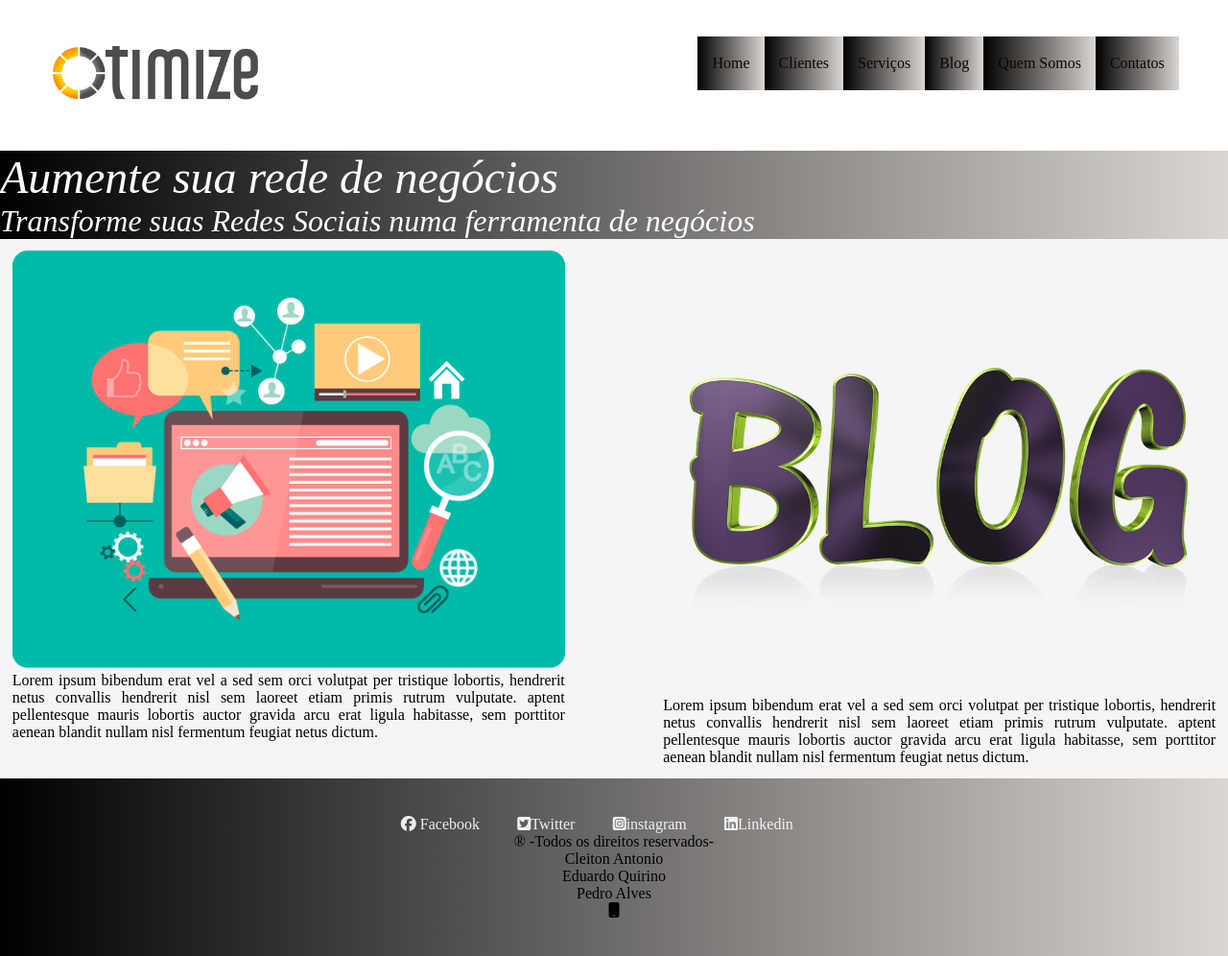
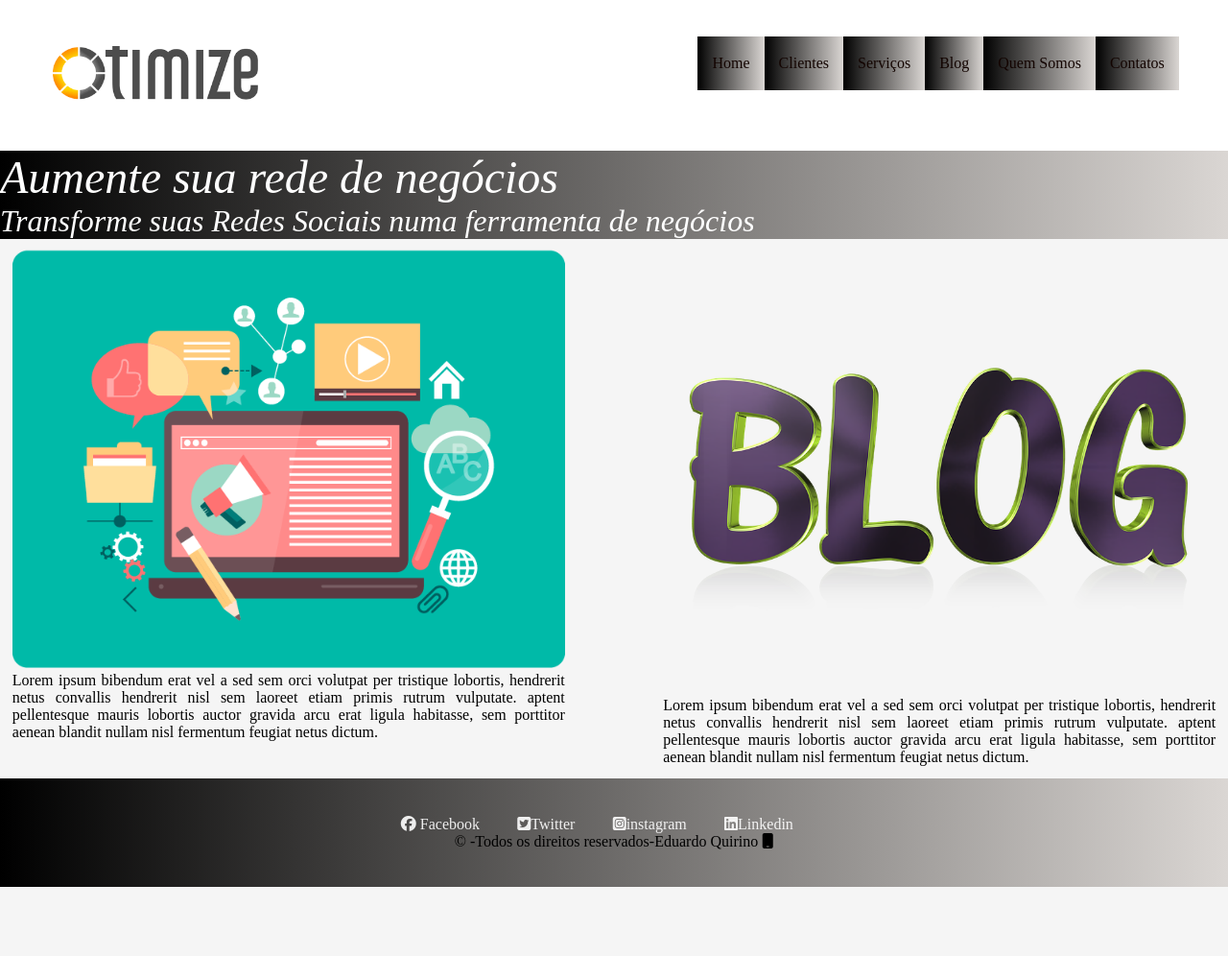
Before and after one commit to Eduardo-Quirino/projeto-marketing-digital, a plain HTML site: page blog.html in a window 1280 px wide. Shown: the whole page at 96% size. After the commit the page ends 924 px from the top, so only its background shows below. Drawn offline with nearby package versions, Linux system fonts and the light colour scheme; files whose address does not match are found by name.

Commit message:
Anterado informações no rodapé

```diff
--- a/blog.html
+++ b/blog.html
@@ -65,8 +65,8 @@
             <a class="b4" href="https://www.instagram.com/ag_mkt2020/?hl=pt-br" target="blank"><i class="fab fa-instagram-square"></i>instagram</a>
             <a class="b6" href="https://www.linkedin.com/in/agencia-marketing-5373201a4/" target="blan"><i class="fab fa-linkedin"></i>Linkedin</a>
         </div>
-        <p> &reg; -Todos os direitos reservados- <br> Cleiton Antonio <br> Eduardo Quirino <br> Pedro Alves</p>
-        <i class="fas fa-mobile"></i>
+        <p> &copy; -Todos os direitos reservados-Eduardo Quirino
+            <i class="fas fa-mobile"></i>
     </footer>
 </body>
 
```
Also changed, not shown: clientes.html (+2 -2 lines), contatos.html (+2 -2 lines), index.html (+1 -1 lines), quemsomos.html (+2 -2 lines), servicos.html (+2 -2 lines).
